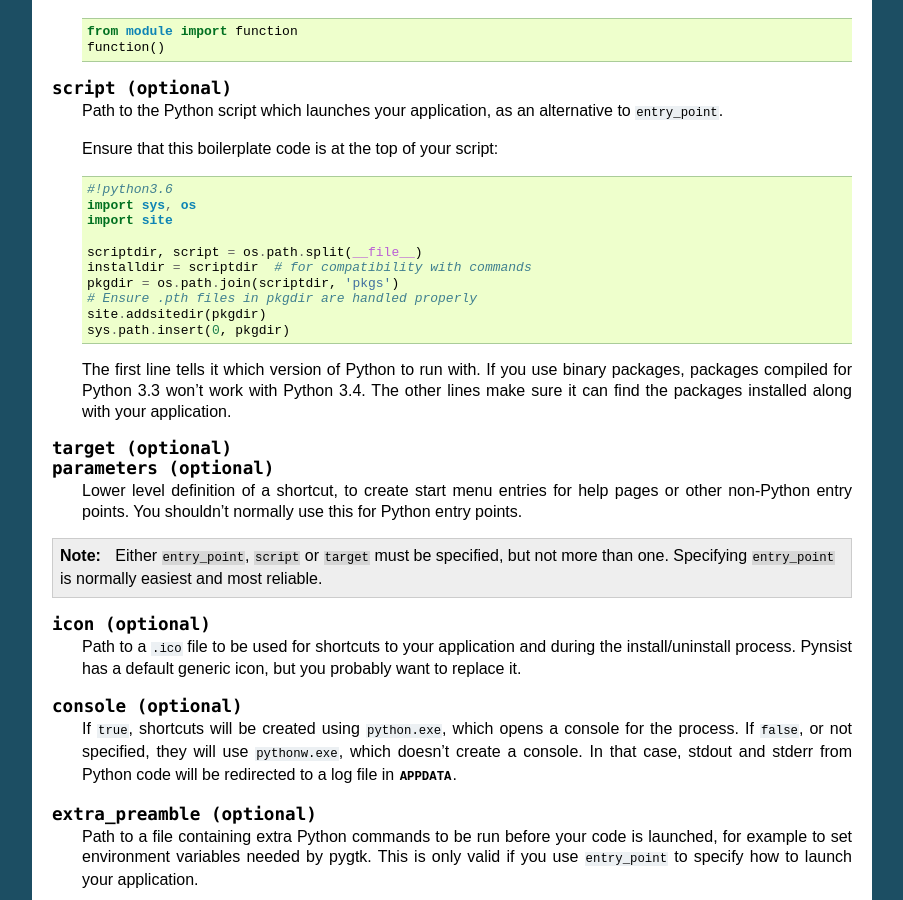
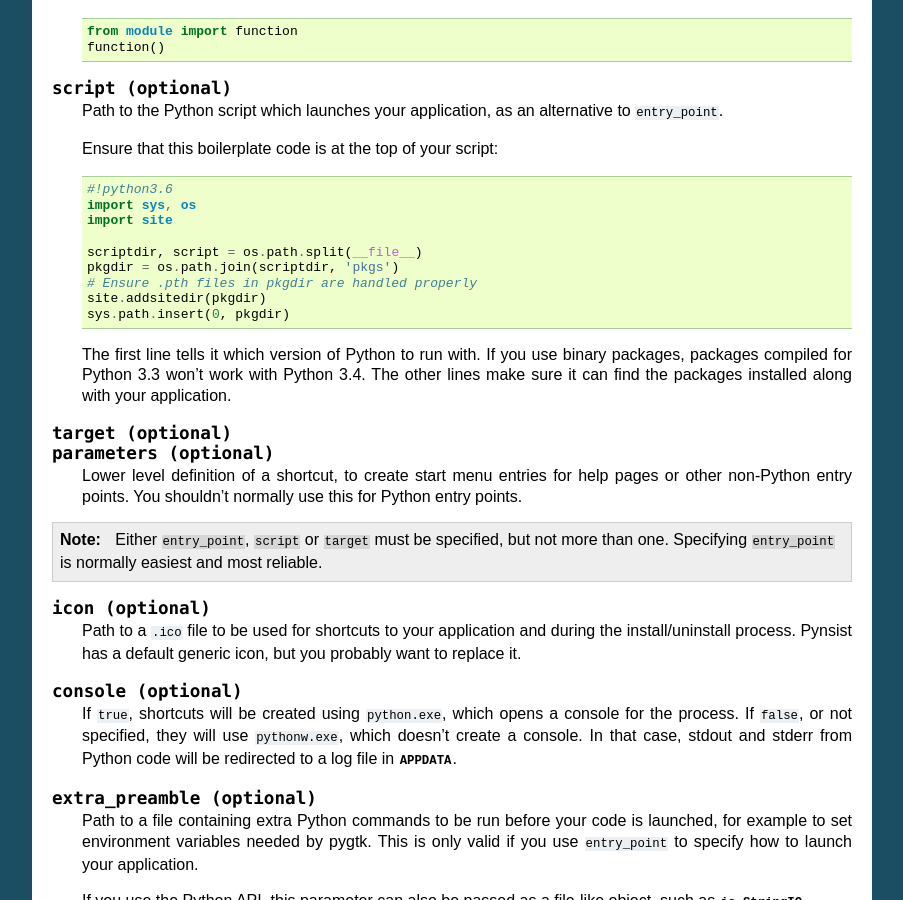
Before and after one commit to takluyver/pynsist, a Sphinx documentation site: the page built from doc/cfgfile.rst, in a window 1280 px wide and 900 px high, scrolled down 487 px. Shown: the whole window, without its empty margins (198-1101 px from the left). Built offline with Sphinx 7.4.7, drawn with Linux system fonts in a browser that asks for light colours.

Commit message:
Remove alias installdir in custom script boilerplate

```diff
--- a/doc/cfgfile.rst
+++ b/doc/cfgfile.rst
@@ -44,7 +44,6 @@ Application section
        import site
 
        scriptdir, script = os.path.split(__file__)
-       installdir = scriptdir  # for compatibility with commands
        pkgdir = os.path.join(scriptdir, 'pkgs')
        # Ensure .pth files in pkgdir are handled properly
        site.addsitedir(pkgdir)
```
